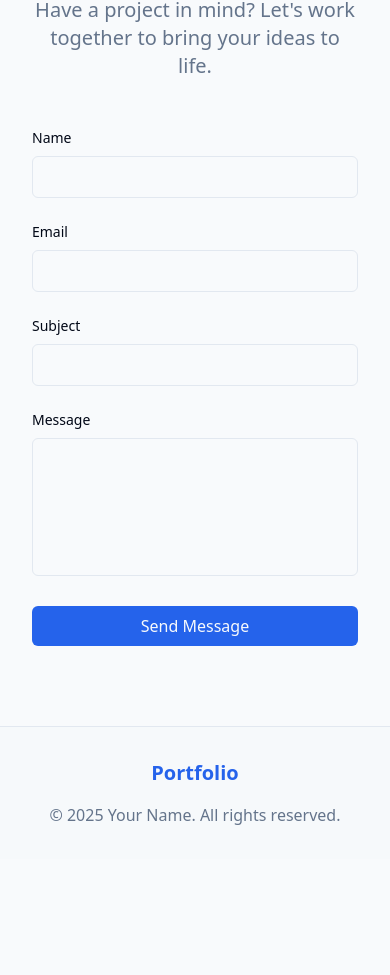
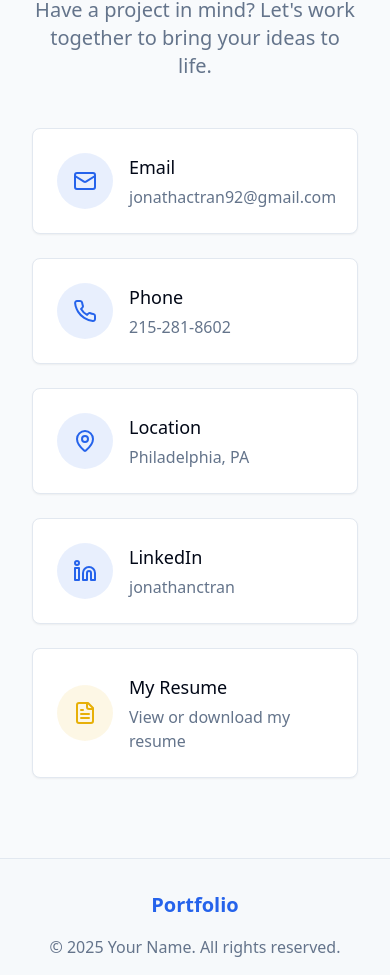
Before and after one commit to JonathanCTran/click-demo-portfolio, a React (Vite) app: page / in a window 390 px wide. Shown: the part 3758-4733 px from the top of the page. Before the commit the page ends 4617 px from the top, so only its background shows below. Built offline with nearby package versions, Linux system fonts and the light colour scheme.

Commit message:
Refactor contact section
Update the contact section to include email, phone number, location, LinkedIn link, and resume link.

```diff
--- a/src/components/Contact.tsx
+++ b/src/components/Contact.tsx
@@ -1,5 +1,6 @@
 
 import React from 'react';
+import { Mail, Phone, MapPin, Linkedin, FileText } from 'lucide-react';
 
 const Contact: React.FC = () => {
   return (
@@ -12,53 +13,75 @@ const Contact: React.FC = () => {
           </p>
         </div>
 
-        <div className="max-w-2xl mx-auto">
-          <form className="space-y-6">
-            <div className="grid grid-cols-1 md:grid-cols-2 gap-6">
-              <div>
-                <label htmlFor="name" className="block text-sm font-medium mb-2">Name</label>
-                <input
-                  id="name"
-                  type="text"
-                  className="w-full px-4 py-2 rounded-md border border-input bg-background"
-                  required
-                />
-              </div>
-              <div>
-                <label htmlFor="email" className="block text-sm font-medium mb-2">Email</label>
-                <input
-                  id="email"
-                  type="email"
-                  className="w-full px-4 py-2 rounded-md border border-input bg-background"
-                  required
-                />
-              </div>
+        <div className="max-w-3xl mx-auto grid grid-cols-1 md:grid-cols-2 gap-6">
+          {/* Email */}
+          <a
+            href="mailto:jonathactran92@gmail.com"
+            className="flex items-center p-6 bg-card rounded-lg shadow-sm hover:shadow-md transition-shadow border border-border"
+          >
+            <div className="bg-primary/10 p-4 rounded-full mr-4">
+              <Mail className="h-6 w-6 text-primary" />
             </div>
+            <div>
+              <h3 className="font-medium text-lg mb-1">Email</h3>
+              <p className="text-muted-foreground">jonathactran92@gmail.com</p>
+            </div>
+          </a>
 
+          {/* Phone */}
+          <a
+            href="tel:2152818602"
+            className="flex items-center p-6 bg-card rounded-lg shadow-sm hover:shadow-md transition-shadow border border-border"
+          >
+            <div className="bg-primary/10 p-4 rounded-full mr-4">
+              <Phone className="h-6 w-6 text-primary" />
+            </div>
             <div>
-              <label htmlFor="subject" className="block text-sm font-medium mb-2">Subject</label>
-              <input
-                id="subject"
-                type="text"
-                className="w-full px-4 py-2 rounded-md border border-input bg-background"
-                required
-              />
+              <h3 className="font-medium text-lg mb-1">Phone</h3>
+              <p className="text-muted-foreground">215-281-8602</p>
             </div>
+          </a>
 
+          {/* Location */}
+          <div className="flex items-center p-6 bg-card rounded-lg shadow-sm hover:shadow-md transition-shadow border border-border">
+            <div className="bg-primary/10 p-4 rounded-full mr-4">
+              <MapPin className="h-6 w-6 text-primary" />
+            </div>
             <div>
-              <label htmlFor="message" className="block text-sm font-medium mb-2">Message</label>
-              <textarea
-                id="message"
-                rows={5}
-                className="w-full px-4 py-2 rounded-md border border-input bg-background resize-none"
-                required
-              ></textarea>
+              <h3 className="font-medium text-lg mb-1">Location</h3>
+              <p className="text-muted-foreground">Philadelphia, PA</p>
             </div>
+          </div>
 
+          {/* LinkedIn */}
+          <a
+            href="https://www.linkedin.com/in/jonathanctran/"
+            target="_blank"
+            rel="noopener noreferrer"
+            className="flex items-center p-6 bg-card rounded-lg shadow-sm hover:shadow-md transition-shadow border border-border"
+          >
+            <div className="bg-primary/10 p-4 rounded-full mr-4">
+              <Linkedin className="h-6 w-6 text-primary" />
+            </div>
             <div>
-              <button type="submit" className="btn-primary w-full">Send Message</button>
+              <h3 className="font-medium text-lg mb-1">LinkedIn</h3>
+              <p className="text-muted-foreground">jonathanctran</p>
             </div>
-          </form>
+          </a>
+
+          {/* Resume */}
+          <a
+            href="#"
+            className="md:col-span-2 flex items-center justify-center p-6 bg-card rounded-lg shadow-sm hover:shadow-md transition-shadow border border-border"
+          >
+            <div className="bg-accent/10 p-4 rounded-full mr-4">
+              <FileText className="h-6 w-6 text-accent" />
+            </div>
+            <div>
+              <h3 className="font-medium text-lg mb-1">My Resume</h3>
+              <p className="text-muted-foreground">View or download my resume</p>
+            </div>
+          </a>
         </div>
       </div>
     </section>
```
